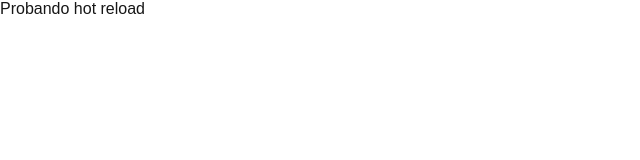
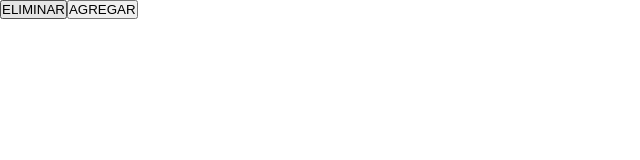
Before and after one commit to Hikarisaotom2/Q22025_UX, a Next.js app in the folder Semana4/ux-q2-2025/: page / in a window 1280 px wide. Shown: the top 160 px of the page, without its empty margins (0-640 px from the left). Built offline with nearby package versions, Linux system fonts and the light colour scheme.

Commit message:
clase 19 mayo: componentes funcionales

```diff
--- /dev/null
+++ b/Semana4/ux-q2-2025/src/components/atoms/boton.tsx
@@ -0,0 +1,12 @@
+import React from "react";
+
+interface botonProps {
+    texto:string;
+    color:string;
+}
+const BotonAtomico = ({texto,color}:botonProps) =>{
+
+    return <button> {texto}</button>;
+}
+
+export default BotonAtomico;
--- a/Semana4/ux-q2-2025/src/pages/index.tsx
+++ b/Semana4/ux-q2-2025/src/pages/index.tsx
@@ -1,6 +1,7 @@
 import Head from "next/head";
 import Image from "next/image";
 import styles from "@/styles/Home.module.css";
+import BotonAtomico from "@/components/atoms/boton";
 
 
 /*
@@ -8,107 +9,15 @@ import styles from "@/styles/Home.module.css";
   Functional componenet
 */
 export default function Home() {
+  let variable1 = "HO";
+  // condicion ? resultado verdadero : resultado falso
   return (
     <>
-    <p>Probando hot reload </p>
-    {/* <>
-      <Head>
-        <title>Create Next App</title>
-        <meta name="description" content="Generated by create next app" />
-        <meta name="viewport" content="width=device-width, initial-scale=1" />
-        <link rel="icon" href="/favicon.ico" />
-      </Head>
-      <div
-        className={`${styles.page}`}
-      >
-        <main className={styles.main}>
-          <Image
-            className={styles.logo}
-            src="/next.svg"
-            alt="Next.js logo"
-            width={180}
-            height={38}
-            priority
-          />
-          <ol>
-            <li>
-              Get started by editing <code>src/pages/index.tsx</code>.
-            </li>
-            <li>Save and see your changes instantly.</li>
-          </ol>
-
-          <div className={styles.ctas}>
-            <a
-              className={styles.primary}
-              href="https://vercel.com/new?utm_source=create-next-app&utm_medium=default-template&utm_campaign=create-next-app"
-              target="_blank"
-              rel="noopener noreferrer"
-            >
-              <Image
-                className={styles.logo}
-                src="/vercel.svg"
-                alt="Vercel logomark"
-                width={20}
-                height={20}
-              />
-              Deploy now
-            </a>
-            <a
-              href="https://nextjs.org/docs?utm_source=create-next-app&utm_medium=default-template&utm_campaign=create-next-app"
-              target="_blank"
-              rel="noopener noreferrer"
-              className={styles.secondary}
-            >
-              Read our docs
-            </a>
-          </div>
-        </main>
-        <footer className={styles.footer}>
-          <a
-            href="https://nextjs.org/learn?utm_source=create-next-app&utm_medium=default-template&utm_campaign=create-next-app"
-            target="_blank"
-            rel="noopener noreferrer"
-          >
-            <Image
-              aria-hidden
-              src="/file.svg"
-              alt="File icon"
-              width={16}
-              height={16}
-            />
-            Learn
-          </a>
-          <a
-            href="https://vercel.com/templates?framework=next.js&utm_source=create-next-app&utm_medium=default-template&utm_campaign=create-next-app"
-            target="_blank"
-            rel="noopener noreferrer"
-          >
-            <Image
-              aria-hidden
-              src="/window.svg"
-              alt="Window icon"
-              width={16}
-              height={16}
-            />
-            Examples
-          </a>
-          <a
-            href="https://nextjs.org?utm_source=create-next-app&utm_medium=default-template&utm_campaign=create-next-app"
-            target="_blank"
-            rel="noopener noreferrer"
-          >
-            <Image
-              aria-hidden
-              src="/globe.svg"
-              alt="Globe icon"
-              width={16}
-              height={16}
-            />
-            Go to nextjs.org →
-          </a>
-        </footer>
-      </div>
-    </> */}
+    {BotonAtomico({
+      texto:"ELIMINAR ",
+      color:"Rojo",
+    })}
+    <BotonAtomico texto="AGREGAR" color="rojo"/>
     </>
   );
 }
```
Also changed, not shown: 1 other file (tests, documents, lock files or other folders).
